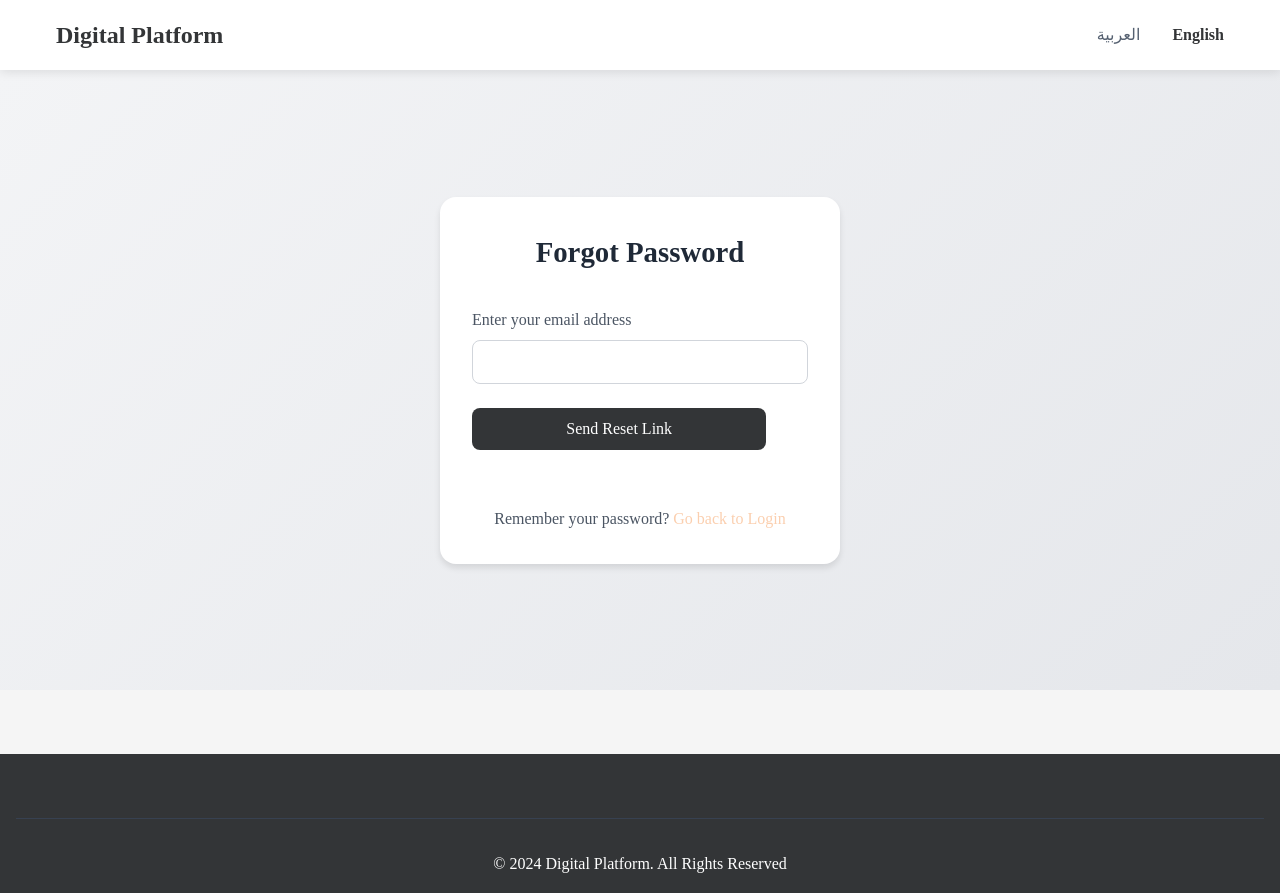
After one commit to DohaShafey/Digital_Newsstand, a PHP site: page /forget.php in a window 1280 px wide. The commit adds this page. Run offline with PHP 8.4, Linux system fonts and the light colour scheme.

Commit message:
update info

```diff
--- a/Controllers/AuthController.php
+++ b/Controllers/AuthController.php
@@ -56,13 +56,11 @@ class AuthController
             session_start();
         }
 
-        // Get the user input data and sanitize it
         $name = $this->db->escape($user->getUserName());
         $email = $this->db->escape($user->getUserEmail());
         $password = $this->db->escape($user->getUserPassword());
         $languageId = $user->getLanguageId();
 
-        // Check if the email already exists
         $queryCheckEmail = "SELECT * FROM user WHERE userEmail = '$email'";
         $result = $this->db->select($queryCheckEmail);
 
@@ -77,13 +75,15 @@ class AuthController
 
         if ($this->db->execute($query)) {
             session_regenerate_id(true);
+
+            $data = $this->db->select($queryCheckEmail);
             $_SESSION['user'] = [
-                'userId' => $result[0]['userId'],
-                'userName' => $result[0]['userName'],
-                'userEmail' => $result[0]['userEmail'],
-                'userPassword' => $result[0]['userPassword'],
-                'userRole' => $result[0]['userRole'],
-                'languageId' => $result[0]['languageId']
+                'userId' => $data[0]['userId'],
+                'userName' => $data[0]['userName'],
+                'userEmail' => $data[0]['userEmail'],
+                'userPassword' => $data[0]['userPassword'],
+                'userRole' => $data[0]['userRole'],
+                'languageId' => $data[0]['languageId']
             ];
             return true;
         } else {
@@ -91,6 +91,89 @@ class AuthController
             return false;
         }
     }
+
+    //forget password method
+    public function forgetPassword($email)
+    {
+        $email = $this->db->escape($email);
+        $query = "SELECT * FROM user WHERE userEmail = '$email'";
+        $result = $this->db->select($query);
+
+        if ($result && count($result) > 0) {
+            $token = bin2hex(random_bytes(16)); // generate a reset token
+            $_SESSION['reset_token'] = $token;
+            $_SESSION['reset_user'] = $email;
+
+            $subject = "Password Reset Request";
+            $message = "Click the following link to reset your password:\n\n$resetLink";
+            $headers = "From: no-reply@digitalnewsstand.com";
+
+            if (mail($email, $subject, $message, $headers)) {
+                $_SESSION['Msg'] = "Password reset link sent to your email.";
+                return true;
+            } else {
+                $_SESSION['Msg'] = "Failed to send email. Try again.";
+                return false;
+            }
+        } else {
+            $_SESSION['Msg'] = "Email not found.";
+            return false;
+        }
+    }
+
+    //update info method
+    public function updateInfo($userId, array $newInfo)
+    {
+        if (!$userId) {
+            $_SESSION['errMsg'] = "No user session found.";
+            return false;
+        }
+
+        $name = $this->db->escape($newInfo['userName'] ?? '');
+        $email = $this->db->escape($newInfo['userEmail'] ?? '');
+        $password = $this->db->escape($newInfo['userPassword'] ?? '');
+
+        $query = "UPDATE user SET userName = '$name', userEmail = '$email', userPassword = '$password' WHERE userId = '$userId'";
+
+        if ($this->db->execute($query)) {
+            $selectquery = "SELECT * FROM user WHERE userId = '$userId'";
+            $data = $this->db->select($selectquery);
+
+            if ($data && count($data) > 0) {
+                $_SESSION['user'] = [
+                    'userId' => $data[0]['userId'],
+                    'userName' => $data[0]['userName'],
+                    'userEmail' => $data[0]['userEmail'],
+                    'userPassword' => $data[0]['userPassword'],
+                    'userRole' => $data[0]['userRole'],
+                    'languageId' => $data[0]['languageId']
+                ];
+                return true;
+            } else {
+                $_SESSION['errMsg'] = "User not found after update.";
+                return false;
+            }
+        } else {
+            $_SESSION['errMsg'] = "Update failed.";
+            return false;
+        }
+    }
+
+
+
+    //logout method
+    public function logout()
+    {
+        if (session_status() === PHP_SESSION_NONE) {
+            session_start();
+        }
+
+        session_unset();
+        session_destroy();
+
+        header("Location: ../Views/Auth/index.php");
+        exit;
+    }
 }
 
 ?>
--- /dev/null
+++ b/Views/Auth/forget.php
@@ -0,0 +1,64 @@
+<?php
+
+include_once (__DIR__ . "/../../Controllers/AuthController.php");
+
+if ($_SERVER['REQUEST_METHOD'] === 'POST') {
+    $auth = new AuthController();
+    $email = $_POST['email'] ?? '';
+    if ($auth->forgetPassword($email)) {
+        $_SESSION['Msg'] = $_SESSION['Msg'] ?? "Reset link sent to your email.";
+    } else {
+        $_SESSION['Msg'] = $_SESSION['Msg'] ?? "Error sending reset link.";
+    }
+}
+
+?>
+
+<!DOCTYPE html>
+<html lang="en" dir="ltr">
+<head>
+    <meta charset="UTF-8">
+    <meta name="viewport" content="width=device-width, initial-scale=1.0">
+    <title>Forget Password - Digital Newsstand</title>
+    <link rel="stylesheet" href="../assets/css/style.css">
+    <link rel="stylesheet" href="../assets/css/index.css">
+</head>
+<body>
+    <header>
+        <nav>
+            <div class="logo">Digital Platform</div>
+            <div class="nav-links">
+                <a href="arabic-login.html">العربية</a>
+                <a href="index.php" class="active">English</a>
+            </div>
+        </nav>
+    </header>
+    <main class="login-container">
+        <div class="login-box">
+            <h2>Forgot Password</h2>
+            <form class="login-form" id="forgotPasswordForm" method="POST" action="forget.php">
+                <?php
+                if (!empty($_SESSION['Msg'])) {
+                    echo '<div class="error-message">' . htmlspecialchars($_SESSION['Msg']) . '</div>';
+                    unset($_SESSION['Msg']);
+                }
+                ?>
+                <div class="form-group">
+                    <label for="email">Enter your email address</label>
+                    <input type="email" id="email" name="email" required>
+                </div>
+                <button class="login-button" type="submit" name="submit">Send Reset Link</button>
+
+                <div class="register-link">
+                    <p>Remember your password? <a href="index.php">Go back to Login</a></p>
+                </div>
+            </form>
+        </div>
+    </main>
+    <footer>
+        <div class="footer-bottom">
+            <p>&copy; 2024 Digital Platform. All Rights Reserved</p>
+        </div>
+    </footer>
+</body>
+</html>
--- a/Views/Auth/index.php
+++ b/Views/Auth/index.php
@@ -27,7 +27,7 @@ if ($_SERVER['REQUEST_METHOD'] === 'POST') {
     <link rel="stylesheet" href="../assets/css/index.css">
 </head>
 <body>
-<header>
+    <header>
         <nav>
             <div class="logo">Digital Platform</div>
             <div class="nav-links">
@@ -58,7 +58,7 @@ if ($_SERVER['REQUEST_METHOD'] === 'POST') {
                     <label class="remember-me">
                         <input type="checkbox" name="remember"> Remember Me
                     </label>
-                    <a href="#" class="forgot-password">Forgot Password?</a>
+                    <a href="forget.php" class="forgot-password">Forgot Password?</a>
                 </div>
                 <!-- need to check first -->
                 <button class="login-button" type="submit" name="submit">Login</button>
```
Also changed, not shown: Models/Article.php (+59 -0 lines), Views/test/account.php (+18 -6 lines).
